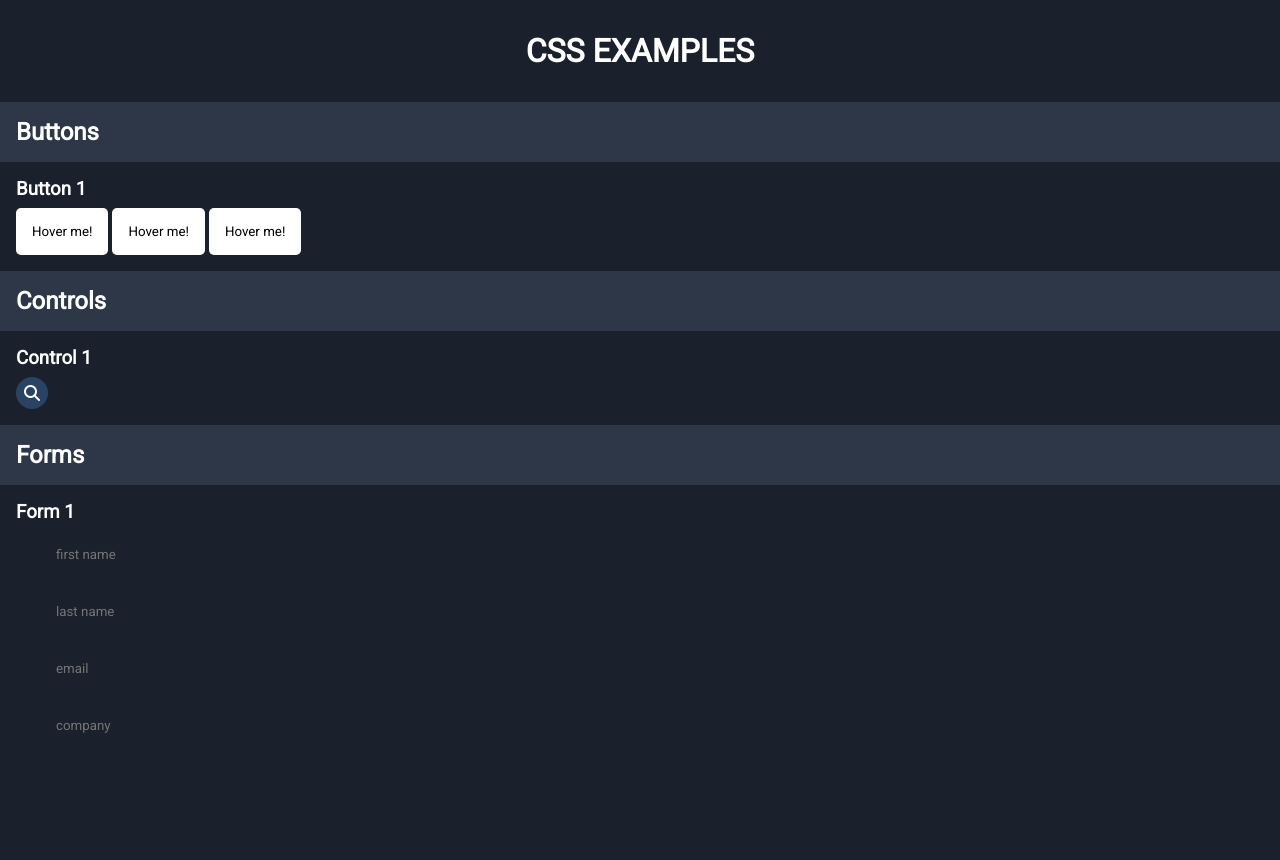
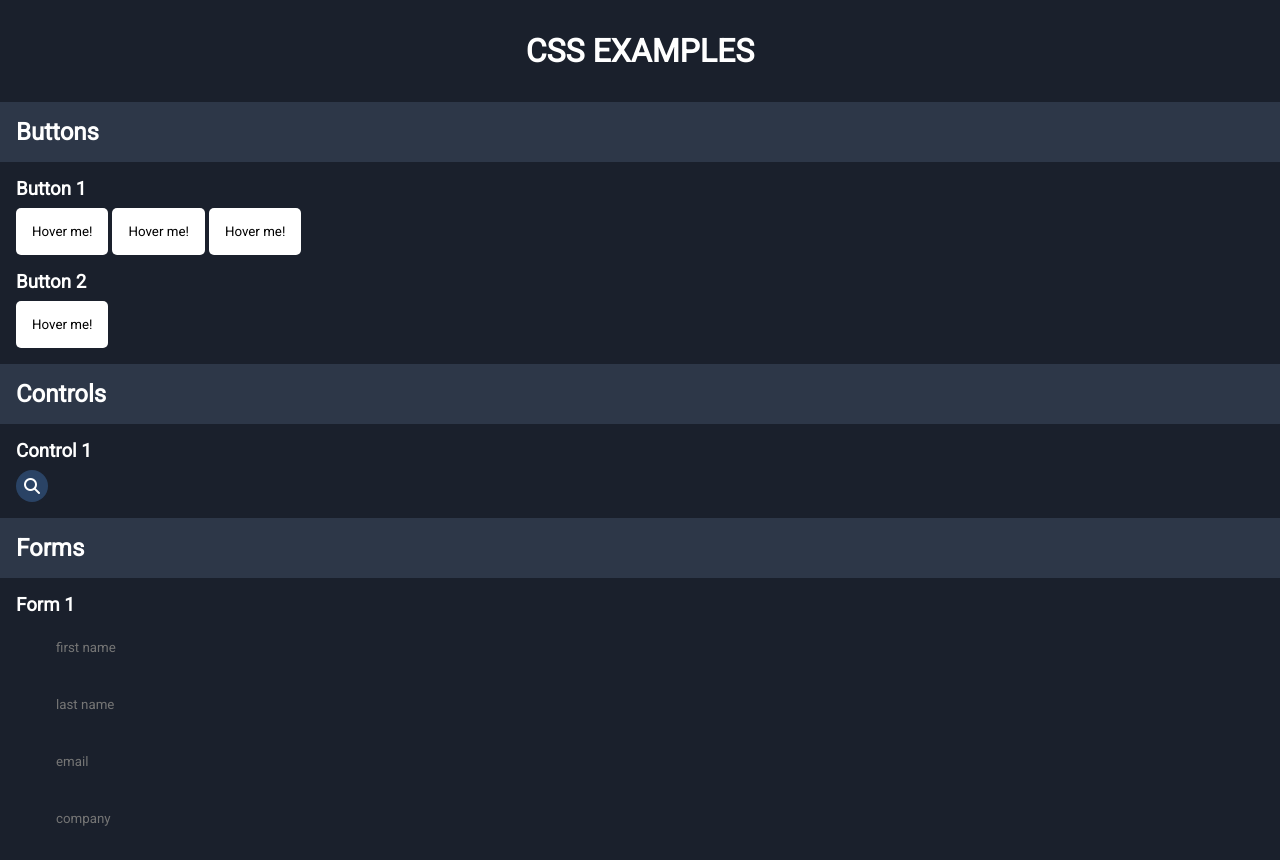
Before and after one commit to willbell71/css-examples, a plain HTML site: page index.html in a window 1280 px wide. Before the commit the page ends 800 px from the top, so only its background shows below. Drawn offline with nearby package versions, Linux system fonts and the light colour scheme; files that its build step writes are made by us from their sources.

Commit message:
Feature: button2

```diff
--- a/index.html
+++ b/index.html
@@ -25,7 +25,11 @@
                 <button class="button1-2">Hover me!</button>
                 <button class="button1-3">Hover me!</button>
             </article>
-        </section>
+            <article class="container">
+                <h3 class="sub-sub-header">Button 2</h3>
+                <button class="button2">Hover me!</button>
+            </article>
+            </section>
 
         <section>
             <h2 class="sub-header">Controls</h2>
--- a/styles.scss
+++ b/styles.scss
@@ -73,6 +73,7 @@ ul {
 // buttons
 
 @import 'styles/button1/button1';
+@import 'styles/button2/button2';
 
 // forms
 
--- /dev/null
+++ b/styles/button2/_button2.scss
@@ -0,0 +1,47 @@
+$transparency: #00000000;
+$stripe-start: 25%;
+$stripe-end: 60%;
+$stripe-color: #8fc9f040;
+$stripe-angle: 120deg;
+
+$button-background-hover-color: #2194e0;
+$button-foreground-color: #2194e0;
+
+.button2 {
+  background-color: $color-white;
+  border: none;
+  border-radius: 5px;
+  color: $color-black;
+  overflow: hidden;
+  padding: 16px;
+  position: relative;
+
+  transition-duration: $animation-speed;
+  transition-property: background color;
+
+  &::before {
+    background: linear-gradient($stripe-angle, $transparency, $transparency $stripe-start, $stripe-color $stripe-start, $stripe-color $stripe-end, $transparency $stripe-end);
+    content: '';
+    height: 100%;
+    left: 0;
+    position: absolute;
+    top: 0;
+    transform: translateX(-100%);
+    transition-duration: 0s;
+    transition-property: transform;
+    width: 100%;
+  }
+
+  &:hover,
+  &:focus {
+    & {
+      background-color: $button-background-hover-color;
+      color: $color-white;
+    }
+
+    &::before {
+      transform: translateX(100%);
+      transition-duration: 1s;
+    }
+  }
+}
```
